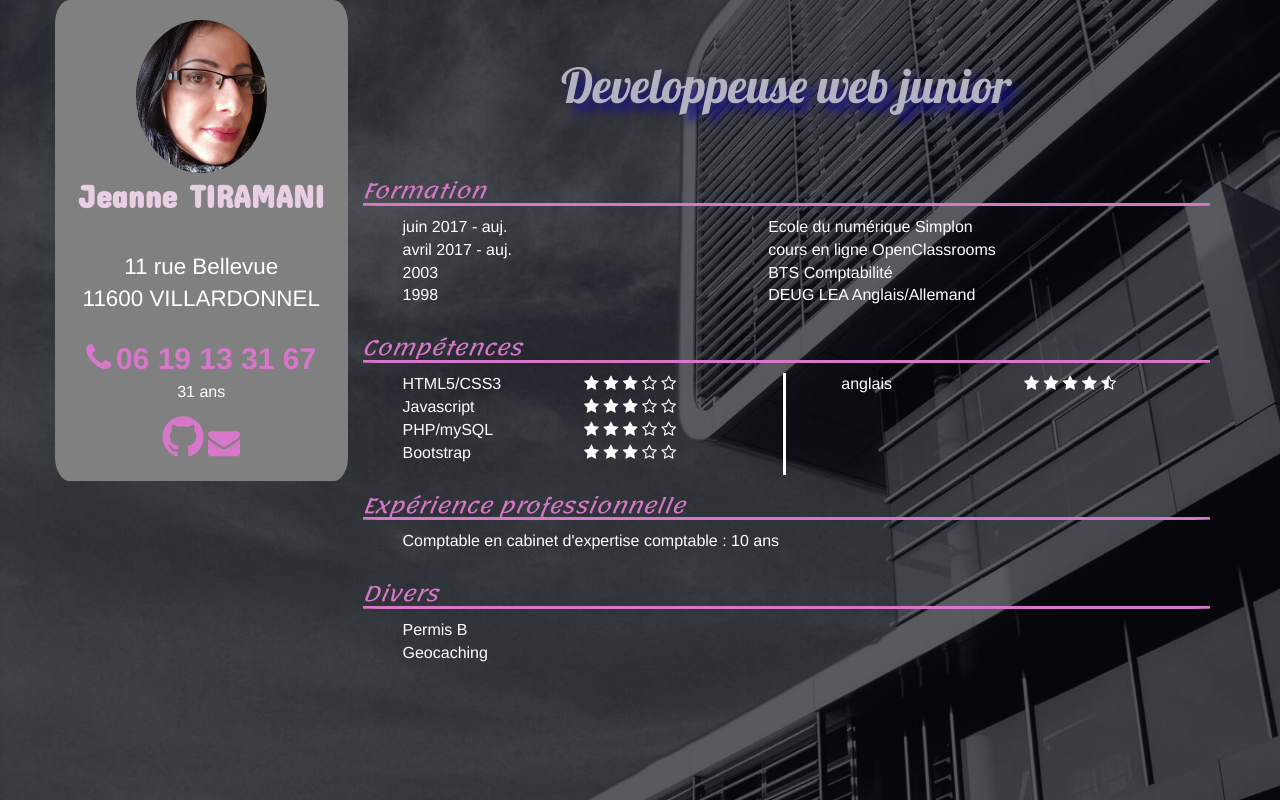
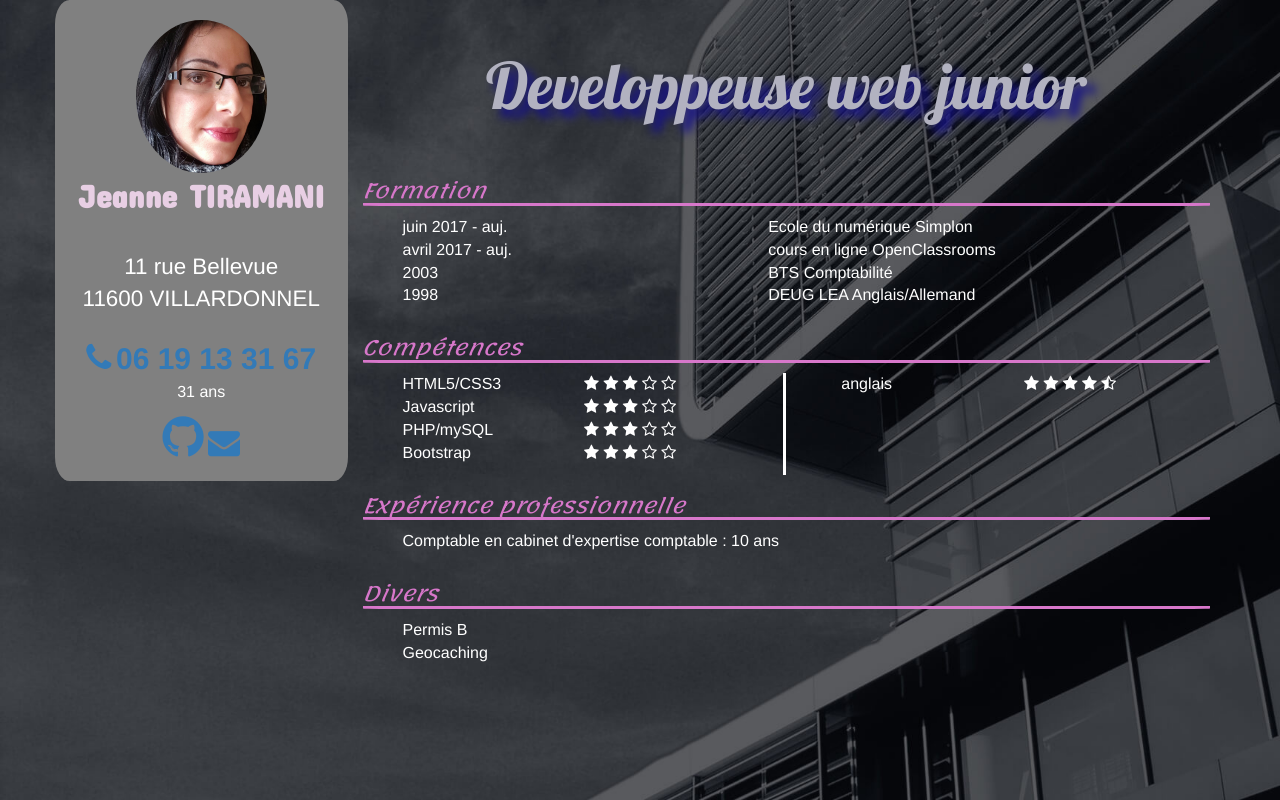
Before and after one commit to Jeanet11/Jeanet11.github.io, a plain HTML site: page index.html in a window 1280 px wide. Drawn offline with Linux system fonts and the light colour scheme; a web font is replaced by a local one.

Commit message:
suppr couleur lien

```diff
--- a/css/cvboot.css
+++ b/css/cvboot.css
@@ -66,7 +66,7 @@ a {
 	justify-content: space-around;
 	height: 50%;
 	padding-top: 50px;
-	color: #D777CA;
+	/*color: #D777CA;*/
 
 }
 
@@ -93,7 +93,14 @@ span{
 /*@media all and (max-width: 768px)
 {
 
+	.metier {
 
+		text-align: center;
+		font-size: 3em;
+		font-family: "Lobster", cursive;
+		color:#B2B2C0;
+		text-shadow: 8px 8px 10px   #161286;
+	}
 
 }
 */
@@ -103,14 +110,7 @@ span{
 // Small devices (landscape phones, 576px and up)*/
 @media (min-width: 576px) {
 
-.metier {
 
-		text-align: center;
-		font-size: 3em;
-		font-family: "Lobster", cursive;
-		color:#B2B2C0;
-		text-shadow: 8px 8px 10px   #161286;
-	}
 
 
 }
```
